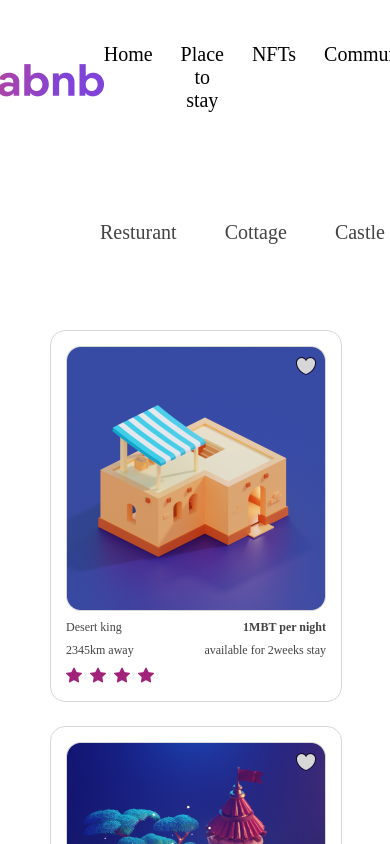
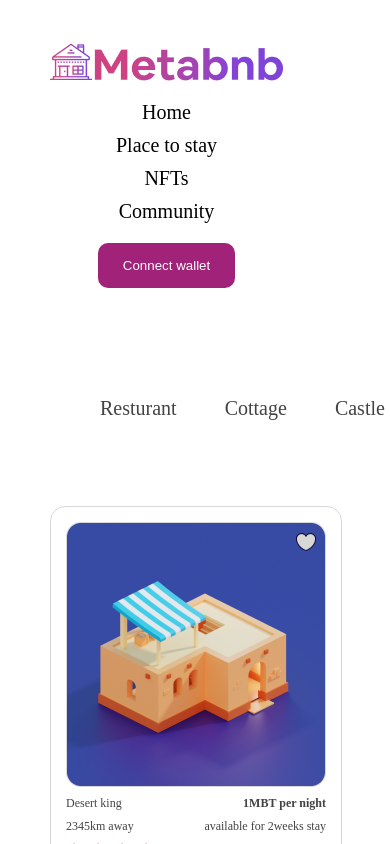
Before and after one commit to danthecm/hng_stage_3, a React (Create React App) app: page /place2stay in a window 390 px wide. Shown: the top 844 px of the page. Built offline with nearby package versions, Linux system fonts and the light colour scheme; a web font is replaced by a local one.

Commit message:
style: added responsiveness to footer

```diff
--- a/public/index.html
+++ b/public/index.html
@@ -9,12 +9,12 @@
       name="description"
       content="Web site created using create-react-app"
     />
-    <link rel="apple-touch-icon" href="%PUBLIC_URL%/faviconpng" />
+    <link rel="apple-touch-icon" href="%PUBLIC_URL%/favicon.png" />
     <!--
       manifest.json provides metadata used when your web app is installed on a
       user's mobile device or desktop. See https://developers.google.com/web/fundamentals/web-app-manifest/
     -->
-    <link rel="manifest" href="%PUBLIC_URL%/favicon.json" />
+    <link rel="manifest" href="%PUBLIC_URL%/manifest.json" />
     <link rel="stylesheet" href="https://cdn.jsdelivr.net/npm/bootstrap-icons@1.10.2/font/bootstrap-icons.css" />
     <!--
       Notice the use of %PUBLIC_URL% in the tags above.
--- a/src/common/Footer/Footer.module.css
+++ b/src/common/Footer/Footer.module.css
@@ -1,6 +1,5 @@
 .footer {
   display: grid;
-  height: 322px;
   grid-template-columns: auto;
   padding: 58px 100px;
   background: #1d1d1e;
@@ -44,3 +43,42 @@
   line-height: 16px;
   color: #ffffff;
 }
+
+
+@media screen and (max-width: 1025px) {
+  .footer {
+    padding: 50px;
+  }
+}
+
+@media screen and (max-width: 769px) {
+  .footer {
+    padding: 30px;
+  }
+  .footer__main {
+    grid-template-columns: 1.5fr 1fr ;
+    gap: 20px;
+  }
+}
+
+@media screen and (max-width: 469px) {
+  .footer__main {
+    grid-template-columns: 1fr;
+    justify-items: center;
+    text-align: center;
+  }
+
+  .footer__main img {
+    display: block;
+    margin: auto auto;
+  }
+
+  .social__icons {
+    grid-template-columns: auto auto auto;
+    margin: 30px;
+    justify-items: center;
+  }
+  .copyright {
+    text-align: center;
+  }
+}
--- a/src/common/Navbar/Navbar.module.css
+++ b/src/common/Navbar/Navbar.module.css
@@ -26,3 +26,29 @@
   background: linear-gradient(90deg, #a02279 11.45%, #a02279 11.45%);
   border-radius: 10px;
 }
+
+@media screen and (max-width: 1025px) {
+  .navbar {
+    padding: 43px 50px;
+    grid-template-columns: auto auto auto;
+    justify-content: space-between;
+  }
+}
+
+
+@media screen and (max-width: 769px) {
+ .navbar {
+  grid-template-columns: auto;
+  justify-items: center;
+  align-items: center;
+  row-gap: 20px;
+}
+.nav__items {
+  grid-template-columns: auto;
+  row-gap: 10px;
+}
+ .btn__connect {
+  display: block;
+  margin: auto auto;
+ }
+}
--- a/src/components/Main/Main.module.css
+++ b/src/components/Main/Main.module.css
@@ -111,7 +111,7 @@
 
   .metabnb__img {
     height: 670px;
-    width: 540px;
+    max-width: 95%;
   }
 
   .learn__more__btn {
@@ -148,7 +148,7 @@
 
   .metabnb__img {
     height: 470px;
-    width: 540px;
+    /* width: 540px; */
   }
   .learn__more__btn {
     margin-top: 20px;
@@ -188,7 +188,6 @@
 
   .metabnb__img {
     height: 370px;
-    max-width: 400px;
   }
   .learn__more__btn {
     margin: 10px auto;
--- a/src/components/Modal/Modal.module.css
+++ b/src/components/Modal/Modal.module.css
@@ -1,7 +1,7 @@
 .overlay {
   position: fixed;
-  width: 100vw;
-  height: 100vh;
+  width: 100%;
+  height: 100%;
   background: rgba(0, 0, 0, 0.6);
   z-index: 1;
 }
@@ -10,7 +10,7 @@
   position: fixed;
   width: 600px;
   height: 326px;
-  left: 28%;
+  left: 25%;
   top: 25%;
   background: #f8f9fa;
   border-radius: 16px;
```
